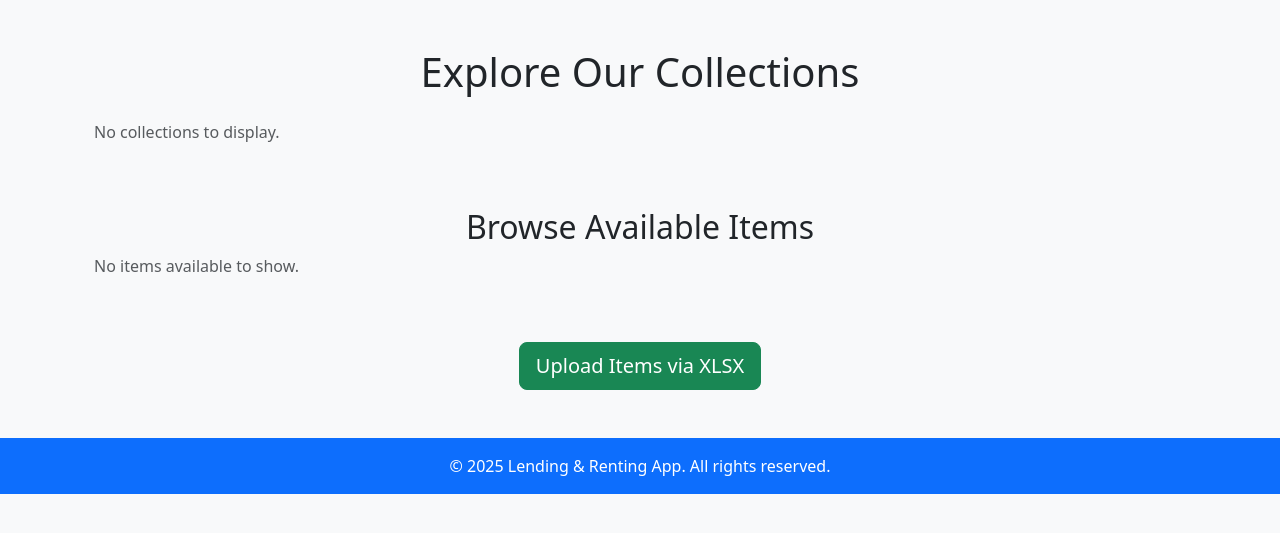
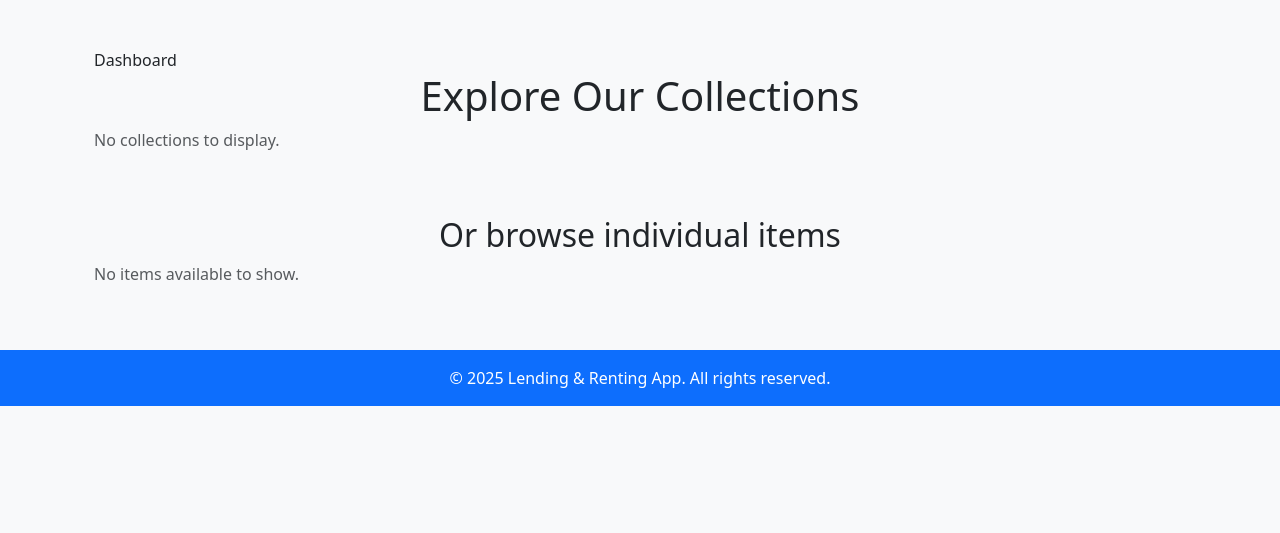
Before and after one commit to shreeja-tangutur/CLArity, a Django app: page / in a window 1280 px wide. Shown: the part 56-589 px from the top of the page. Run offline with Django 5.2, Linux system fonts and the light colour scheme; the visitor is signed in with stand-in values (Sample User, id 1); data comes from the database, SQL or seed files in the repository; data that the repository does not hold is empty.

Commit message:
refactoring....

```diff
--- a/claproject/rentservice/urls.py
+++ b/claproject/rentservice/urls.py
@@ -3,8 +3,8 @@ from . import views
 
 urlpatterns = [
     # Log-in
+    path('', views.dashboard, name='dashboard'),
     path('accounts/', include('allauth.urls')),
-    path('', views.dashboard, name='dashboard'),
     path('sign-out/', views.sign_out, name='sign_out'),
 
     # Cart
--- a/claproject/rentservice/views.py
+++ b/claproject/rentservice/views.py
@@ -38,24 +38,32 @@ def google_login_callback(request):
     # Redirect to the dashboard
     return redirect('dashboard')
 
-@login_required
+# @login_required
 def dashboard(request):
-    profile, _ = Profile.objects.get_or_create(user=request.user)
+    profile = None
 
-    if request.method == 'POST' and 'profile_picture' in request.FILES:
-        print("📨 POST form submitted")
-        profile_picture = request.FILES['profile_picture']
-        print(f"📷 File received: {profile_picture.name}")
-        profile.profile_picture = profile_picture
-        profile.save()
-        print("✅ Profile picture saved!")
-        return redirect('dashboard')
+    if request.user.is_authenticated:
+        profile, _ = Profile.objects.get_or_create(user=request.user)
+
+        if request.method == 'POST' and 'profile_picture' in request.FILES:
+            print("📨 POST form submitted")
+            profile_picture = request.FILES['profile_picture']
+            print(f"📷 File received: {profile_picture.name}")
+            profile.profile_picture = profile_picture
+            profile.save()
+            print("✅ Profile picture saved!")
+            return redirect('dashboard')
+
+        user_type = request.user.role
+    else:
+        user_type = "anonymous"
 
     return render(request, 'dashboard/dashboard.html', {
-        'user_type': request.user.role,
+        'user_type': user_type,
         'profile': profile,
         'visible_item': get_visible_items_for_user(request.user),
     })
+
 
 def get_visible_items_for_user(user):
     public_collections = Collection.objects.filter(is_public=True)
--- a/claproject/templates/dashboard/_patron_dashboard.html
+++ b/claproject/templates/dashboard/_patron_dashboard.html
@@ -1,14 +1,23 @@
-<h1 class="text-center mb-4">Explore Our Collections</h1>
+{% load static %}
+
+{% block title %}Dashboard{% endblock title %}
+
+{% block content %}
+<div class="text-center">
+    <h1>Explore Our Collections</h1>
+</div>
 
 <div class="row">
     {% for collection in collections %}
         <div class="col-md-4 mb-4">
             <div class="card h-100">
-                <img src="https://via.placeholder.com/400x250?text={{ collection.name|urlencode }}" class="card-img-top" alt="{{ collection.name }}">
+                <img src="https://via.placeholder.com/400x250?text={{ collection.title|urlencode }}" class="card-img-top" alt="{{ collection.title }}">
                 <div class="card-body">
-                    <h5 class="card-title">{{ collection.name }}</h5>
+                    <h5 class="card-title">{{ collection.title }}</h5>
                     <p class="card-text">{{ collection.description|default:"No description available." }}</p>
-                    <a href="{% url 'collection_detail' collection_title=collection.title %}" class="btn btn-primary"></a>
+                    <a href="{% url 'collection_detail' collection_title=collection.title|urlencode %}" class="btn btn-primary">
+                        View {{ collection.title }}
+                    </a>
                 </div>
             </div>
         </div>
@@ -18,7 +27,7 @@
 </div>
 
 <div class="text-center mt-5">
-    <h2>Browse Available Items</h2>
+    <h2>Or browse individual items</h2>
 </div>
 
 <div class="row">
@@ -41,7 +50,4 @@
         <p class="text-muted">No items available to show.</p>
     {% endfor %}
 </div>
-
-<div class="text-center mt-5">
-    <a href="{% url 'upload_xlsx' %}" class="btn btn-success btn-lg">Upload Items via XLSX</a>
-</div>
+{% endblock content %}
```
Also changed, not shown: claproject/templates/dashboard/_anonymous_dashboard.html (+10 -55 lines).
